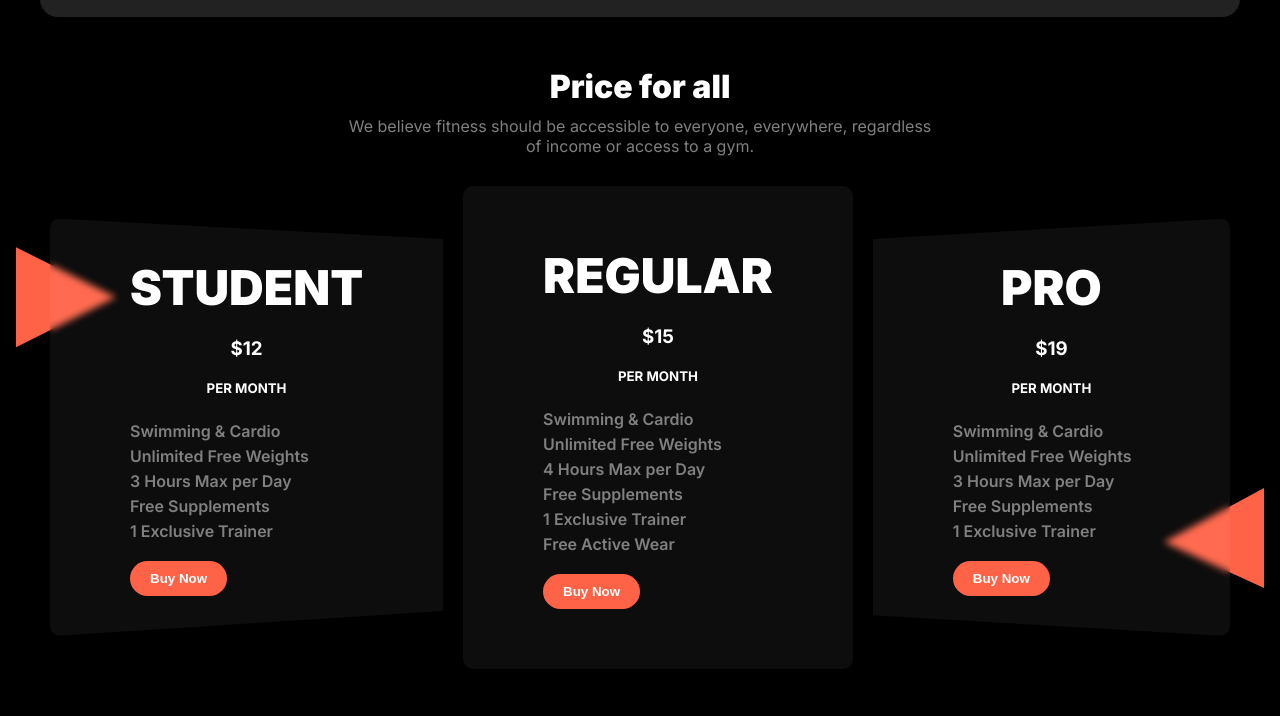
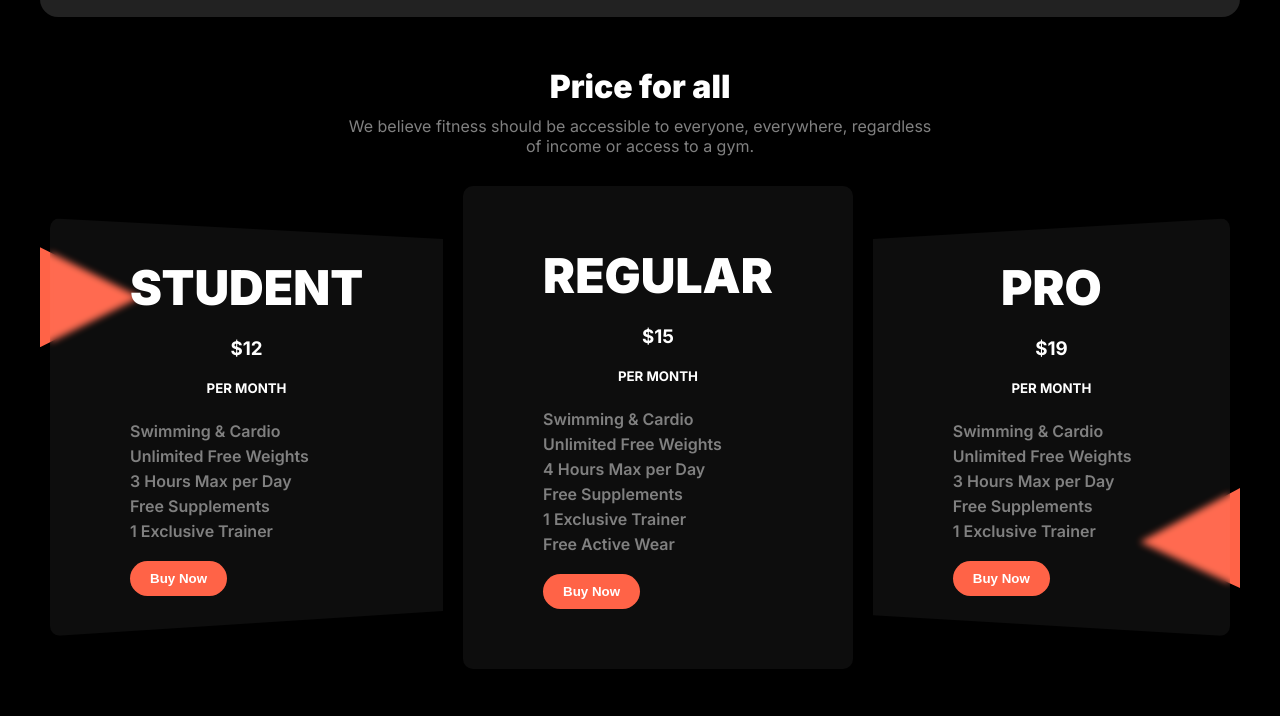
Before and after one commit to Rony-Ahmed6245/RB9-A2-versatile-ui, a plain HTML site: page index.htm in a window 1280 px wide. Shown: the part 1721-2437 px from the top of the page. Drawn offline with Linux system fonts and the light colour scheme; a web font is replaced by a local one.

Commit message:
resposive chack

```diff
--- a/Css/style.css
+++ b/Css/style.css
@@ -478,7 +478,7 @@ table th {
 .box {
     position: absolute;
     top: 30%;
-    left: -2%;
+    left: 0;
     width: 100px;
     height: 100px;
     background: tomato;
@@ -488,7 +488,7 @@ table th {
 .box2 {
     position: absolute;
     top: 70%;
-    right: -2%;
+    right: 0;
     width: 100px;
     height: 100px;
     background: tomato;
@@ -557,7 +557,6 @@ table th {
     text-transform: uppercase;
 }
 
-.price-card ul {}
 
 .price-card ul li {
     color: gray;
```
